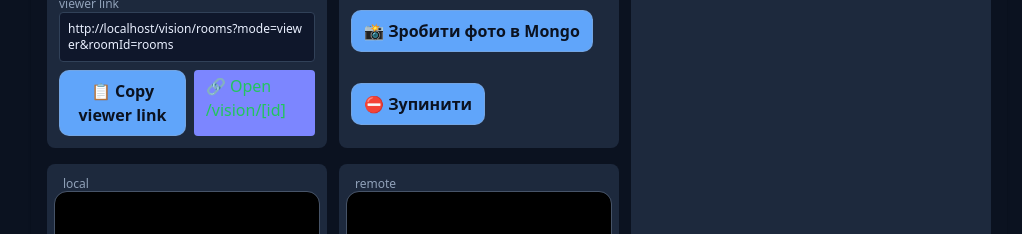
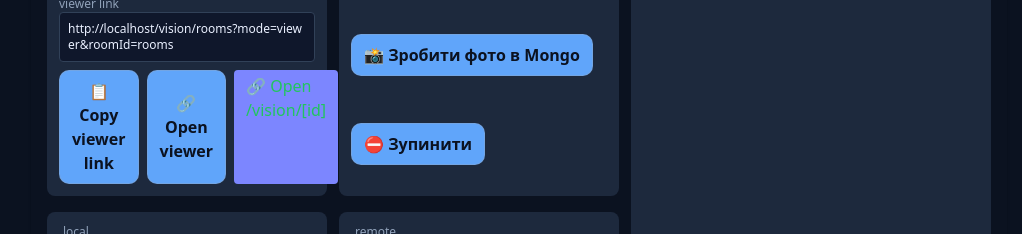
Before and after one commit to Stas-prog/Dim-Svitla-Love-Dobra, a Next.js app: page /vision/rooms in a window 1280 px wide. Shown: the part 236-470 px from the top of the page, without its empty margins (121-1143 px from the left). Built offline with nearby package versions, Linux system fonts and the light colour scheme; no server answers; the database is empty.

Commit message:
33 commit

```diff
--- a/src/components/Vision.tsx
+++ b/src/components/Vision.tsx
@@ -57,6 +57,23 @@ export default function Vision({ initialRoomId, initialMode }: VisionProps) {
 
     const localVideoRef = useRef<HTMLVideoElement | null>(null);
     const remoteVideoRef = useRef<HTMLVideoElement | null>(null);
+
+    function buildViewerLink(rid: string) {
+        const base = typeof window !== 'undefined'
+            ? window.location.origin
+            : '';
+        const url = new URL(base + '/vision');
+        url.searchParams.set('mode', 'viewer');
+        url.searchParams.set('roomId', rid);
+        return url.toString();
+    }
+
+    async function goToViewerWithRoomId(ensureRoomIdFn: () => Promise<string>) {
+        const rid = await ensureRoomIdFn();
+        const href = buildViewerLink(rid);
+        window.location.href = href; // відкриваємо тут же
+    }
+
 
     useEffect(() => {
         setMounted(true);
@@ -401,10 +418,11 @@ export default function Vision({ initialRoomId, initialMode }: VisionProps) {
                     </button>
                     <button
                         className={`px-3 py-1 rounded ${mode === "viewer" ? "bg-emerald-400 text-black" : "bg-slate-700"}`}
-                        onClick={() => setMode("viewer")}
+                        onClick={() => { goToViewerWithRoomId(ensureRoomId); }}
                     >
                         viewer
                     </button>
+
                 </div>
             </div>
 
@@ -435,6 +453,15 @@ export default function Vision({ initialRoomId, initialMode }: VisionProps) {
                                 <button className="px-3 py-1 rounded bg-sky-400 text-black" onClick={copyViewerLink}>
                                     📋 Copy viewer link
                                 </button>
+
+                                <button
+                                    className="px-3 py-1 rounded bg-emerald-400 text-black"
+                                    onClick={() => { goToViewerWithRoomId(ensureRoomId); }}
+                                    title="Відкрити режим глядача у цій вкладці"
+                                >
+                                    🔗 Open viewer
+                                </button>
+
                                 {roomId && (
                                     <a
                                         className="px-3 py-1 rounded bg-indigo-400 text-black"
@@ -445,6 +472,7 @@ export default function Vision({ initialRoomId, initialMode }: VisionProps) {
                                     </a>
                                 )}
                             </div>
+
                         </div>
 
                         <div className="rounded-lg bg-slate-800 p-3 flex items-center gap-2 flex-wrap">
```
